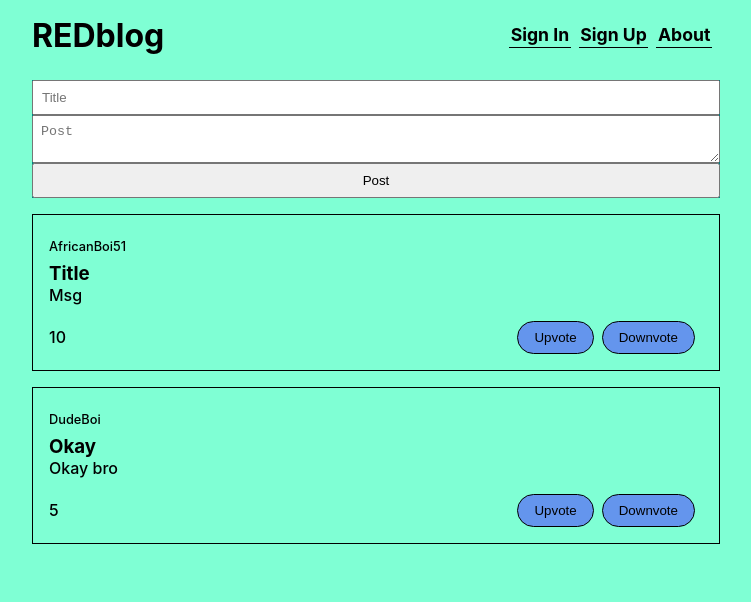
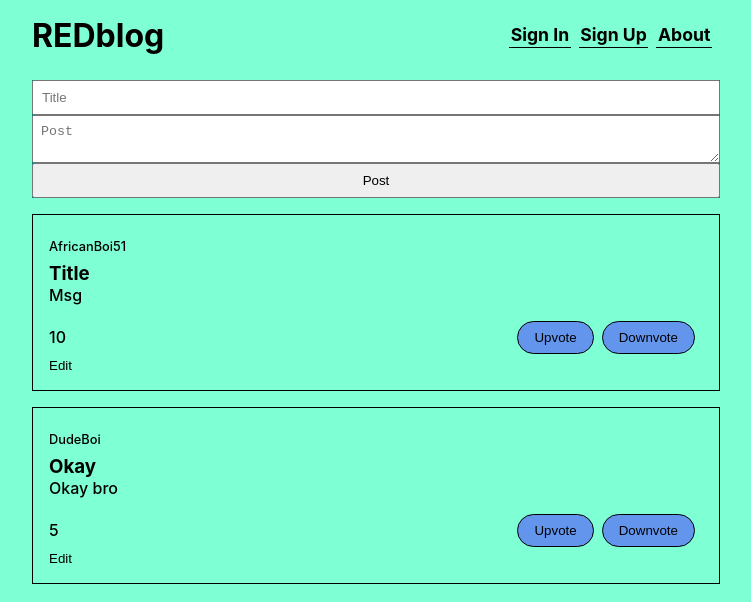
Before and after one commit to RiadSaidur/react-blog, a React (Create React App) app: page / in a window 1280 px wide. Shown: the top 602 px of the page, without its empty margins (264-1015 px from the left). Built offline with nearby package versions, Linux system fonts and the light colour scheme.

Commit message:
added: link to editing post

```diff
--- a/src/components/Posts.js
+++ b/src/components/Posts.js
@@ -27,6 +27,9 @@ function NewPost({ posts, upvote, downvote }){
                   >Downvote</button>
                 </div>
               </div>
+              <Link to={`edit/post/${post.key}`}>
+                <button>Edit</button>
+              </Link>
             </div>
         ))
       }
```
